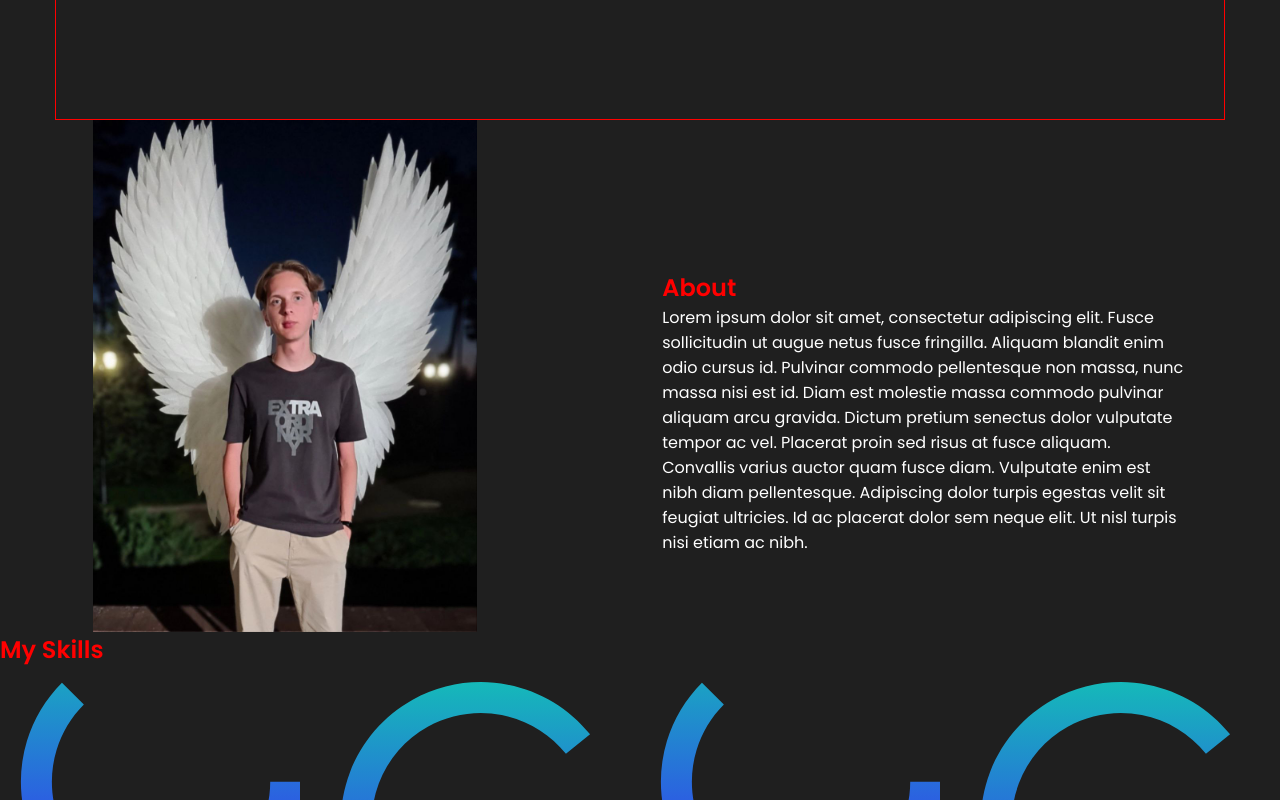
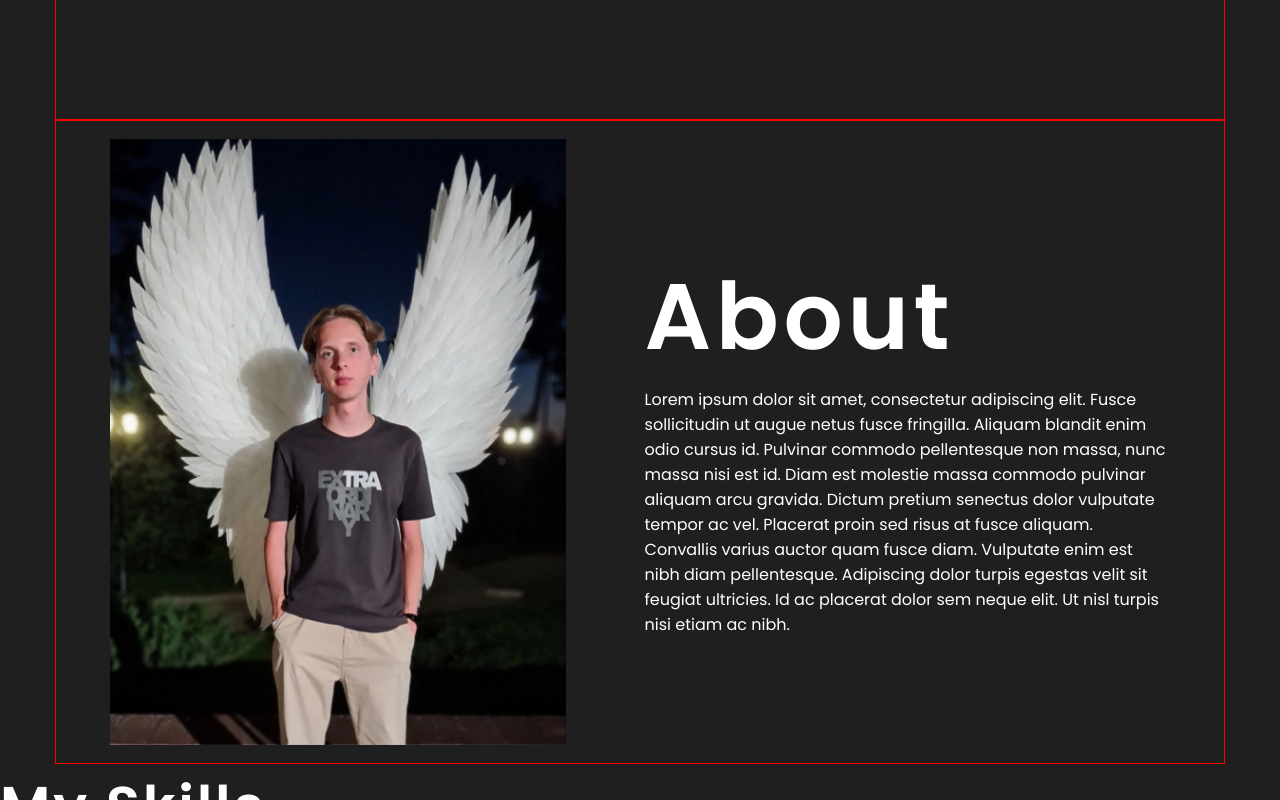
Before and after one commit to AndryGavrus/portfolio-project-my-version, a React app: page / in a window 1280 px wide. Shown: the part 680-1480 px from the top of the page. Built offline with nearby package versions, Linux system fonts and the light colour scheme.

Commit message:
Styled About / Fixed Bugs

```diff
--- a/src/assets/components/SectionTitle.ts
+++ b/src/assets/components/SectionTitle.ts
@@ -1,5 +1,11 @@
 import styled from "styled-components";
+import { theme } from "../../styles/Theme";
 
 export const SectionTitle = styled.h2`
-    color: red;
+    font-family: "Poppins", sans-serif;
+    font-weight: 600;
+    font-size: 56px;
+    letter-spacing: 0.05em;
+    text-transform: capitalize;
+    color: ${theme.colors.font};
 `
--- a/src/layout/footer/Footer.tsx
+++ b/src/layout/footer/Footer.tsx
@@ -2,6 +2,8 @@ import React from 'react'
 import { FlexWrapper } from '../../assets/components/FlexWrapper'
 import { SectionTitle } from '../../assets/components/SectionTitle'
 import styled from 'styled-components'
+import { theme } from '../../styles/Theme'
+import { Button } from '../../assets/components/Button'
 
 export const Footer = () => {
     return (
@@ -9,20 +11,16 @@ export const Footer = () => {
             <FlexWrapper direction='column' align='center' justify='center'>
                 <SectionTitle>Intrested in my Work</SectionTitle>
                 <Hint>Download my cV to know more about me</Hint>
-                <Btn>Download CV</Btn>
+                <Button>Download CV</Button>
             </FlexWrapper>
         </StyledFooter>
     )
 }
 
 const StyledFooter = styled.footer`
-    background-color: #cdfff6;
+    background-color: ${theme.colors.primaryBg}
 `
 
 const Hint = styled.span`
 
 `
-
-const Btn = styled.button`
-
-`
--- a/src/layout/sections/about/About.tsx
+++ b/src/layout/sections/about/About.tsx
@@ -4,28 +4,36 @@ import styled from 'styled-components'
 import { Photo } from '../../../assets/components/photo/Photo'
 import ava from '../../../assets/images/photo.jpg'
 import { FlexWrapper } from '../../../assets/components/FlexWrapper'
+import { Container } from '../../../assets/components/Container'
 
 
 export const About = () => {
     return (
         <StyledAbout>
+            <Container>
             <FlexWrapper align='center' justify='space-around'>
-                <Photo src={ava} alt="" height={'auto'} width={'30%'}/>
+                <Photo src={ava} alt="" height={'auto'} width={'40%'}/>
                 <AboutInfo>
                 <SectionTitle>About</SectionTitle>
                 <p>Lorem ipsum dolor sit amet, consectetur adipiscing elit. Fusce sollicitudin ut augue netus fusce fringilla. Aliquam blandit enim odio cursus id. Pulvinar commodo pellentesque non massa, nunc massa nisi est id. Diam est molestie massa commodo pulvinar aliquam arcu gravida. Dictum pretium senectus dolor vulputate tempor ac vel. Placerat proin sed risus at fusce aliquam. Convallis varius auctor quam fusce diam. Vulputate enim est nibh diam pellentesque. Adipiscing dolor turpis egestas velit sit feugiat ultricies.
                 Id ac placerat dolor sem neque elit. Ut nisl turpis nisi etiam ac nibh.</p>
                 </AboutInfo>
             </FlexWrapper>
+            </Container>
         </StyledAbout>
     )
 }
 
 const StyledAbout = styled.section`
-    background-color: bisque;
+    min-height: 644px;
+    display: flex;
 `
 
 const AboutInfo = styled.div`
-    height: 212px;
+    /* height: 212px; */
     width: 525px;
+
+    ${SectionTitle}{
+        font-size: 93px;
+    }
 `
--- a/src/styles/GlobalStyled.ts
+++ b/src/styles/GlobalStyled.ts
@@ -31,6 +31,7 @@ ul {
 button {
     background-color: unset;
     border: none;
+    cursor: pointer;
 }
 
 section {
```
Also changed, not shown: src/assets/images/icons-sprite.svg.
